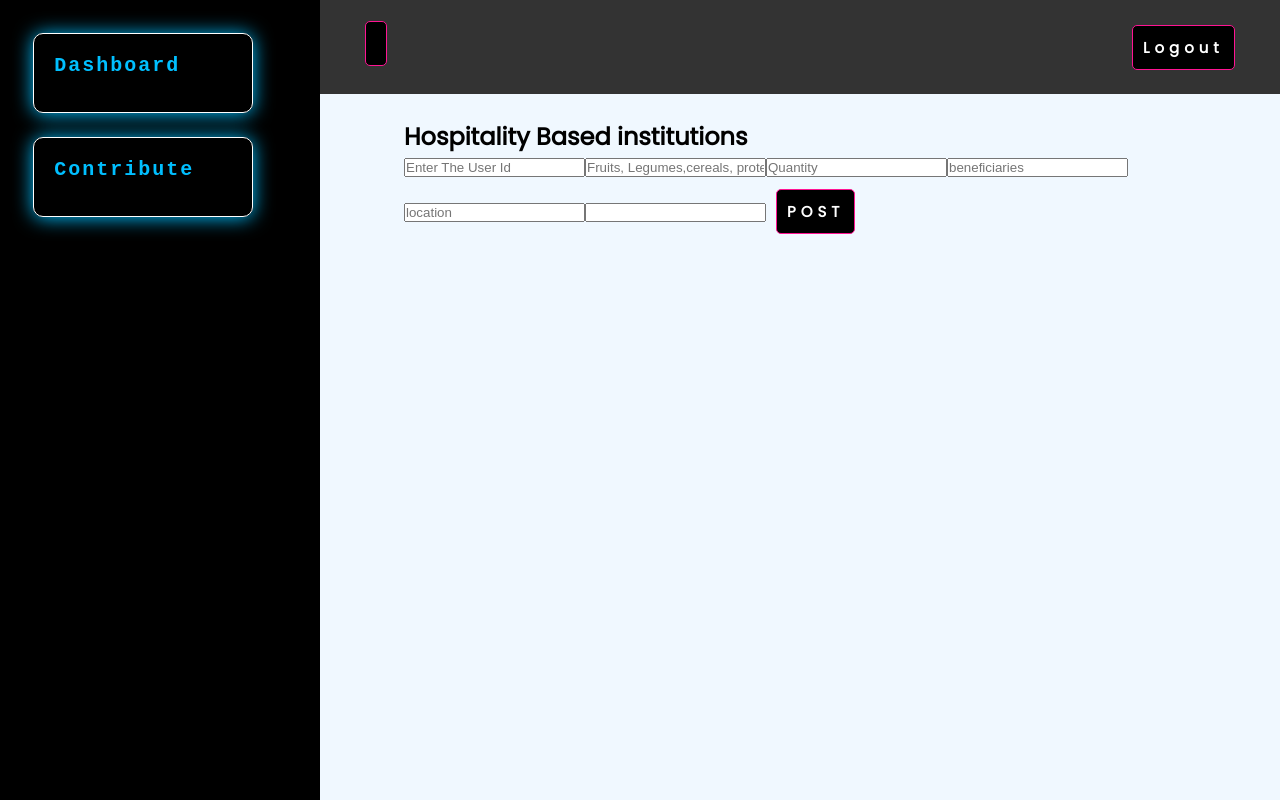
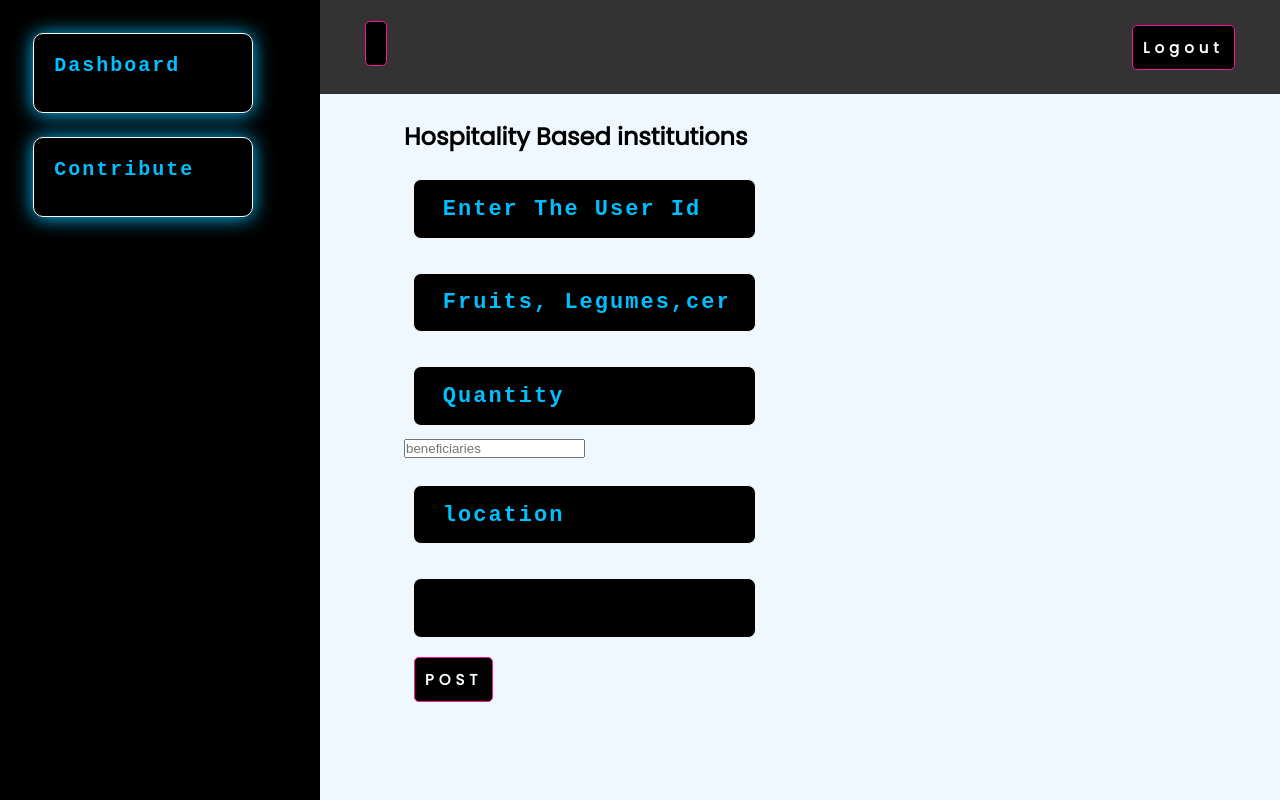
Before and after one commit to KambonoJeff/REACT-FRONT_DONATION_API, a React (Create React App) app: page /form in a window 1280 px wide. Built offline with nearby package versions, Linux system fonts and the light colour scheme; no server answers; sample sign-in values are in the browser's storage.

Commit message:
Css styling implemented on new form

```diff
--- a/src/components/Form.jsx
+++ b/src/components/Form.jsx
@@ -30,12 +30,30 @@ const Form = () => {
     <h2> Hospitality Based institutions</h2>
 
       <form action="" onSubmit={onSubmit} method="post">
+        <div className="form-control">
         <input ref={user_idRef} type="text" name="user_id" id="user_id" placeholder='Enter The User Id'/>
+
+        </div>
+        <div className="form-control">
         <input ref={foodRef} type="text" name="FoodType" placeholder='Fruits, Legumes,cereals, proteins,vitamins' />
+
+        </div>
+        <div className="form-control">
         <input type="number" name="number" ref={quantityRef}placeholder='Quantity' />
+
+        </div>
+        <div className="form control">
         <input type="text" name="beneficiaries" id="beneficiaries" placeholder='beneficiaries' ref={beneficiariesRef} />
+
+        </div>
+        <div className="form-control">
         <input type="text" name="location" id="location" placeholder='location' ref={locationRef} />
+
+        </div>
+        <div className="form-control">
         <input type="text" name="status" id="status" ref={statusRef} />
+
+        </div>
 
 
 
```
